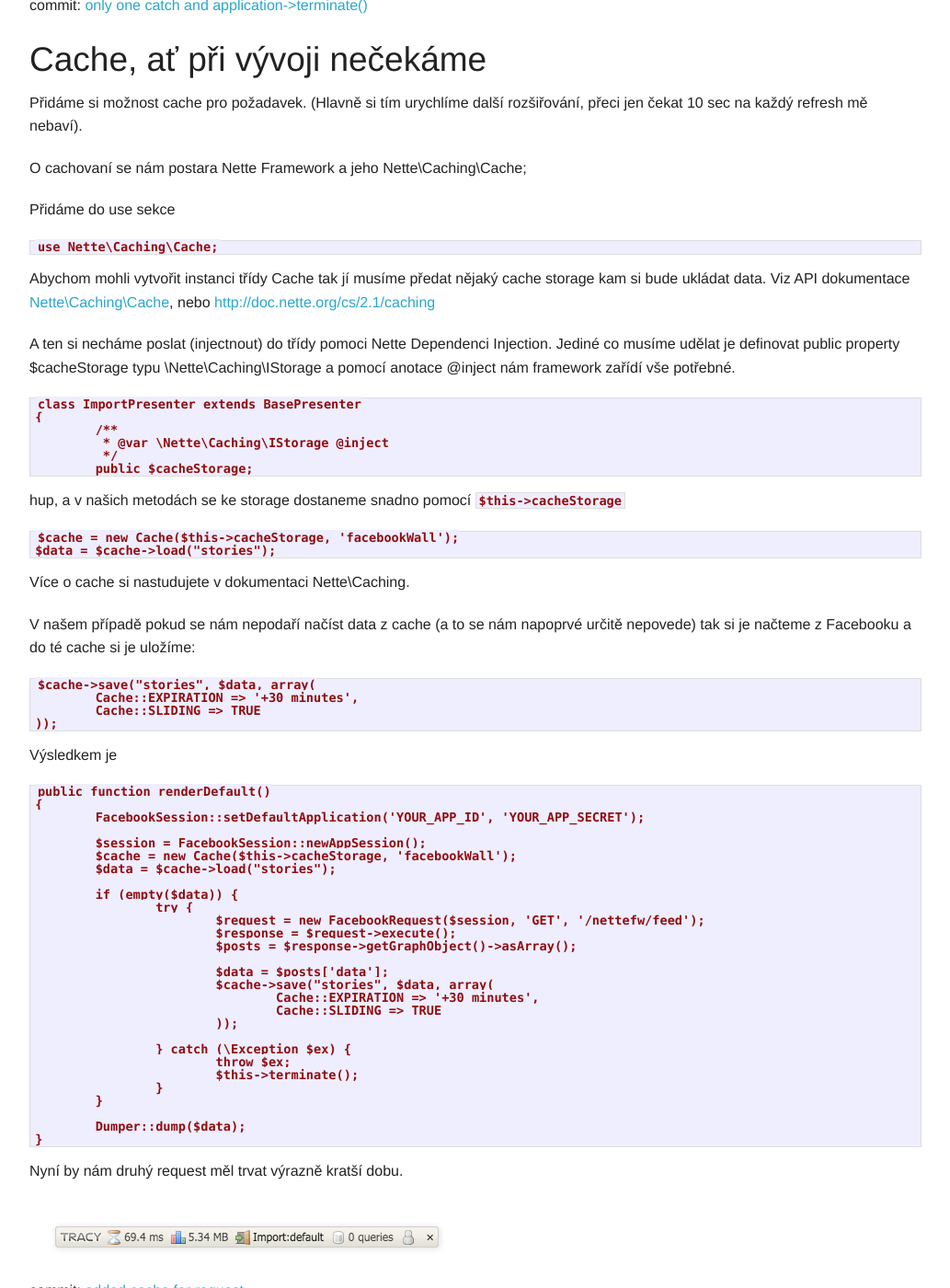
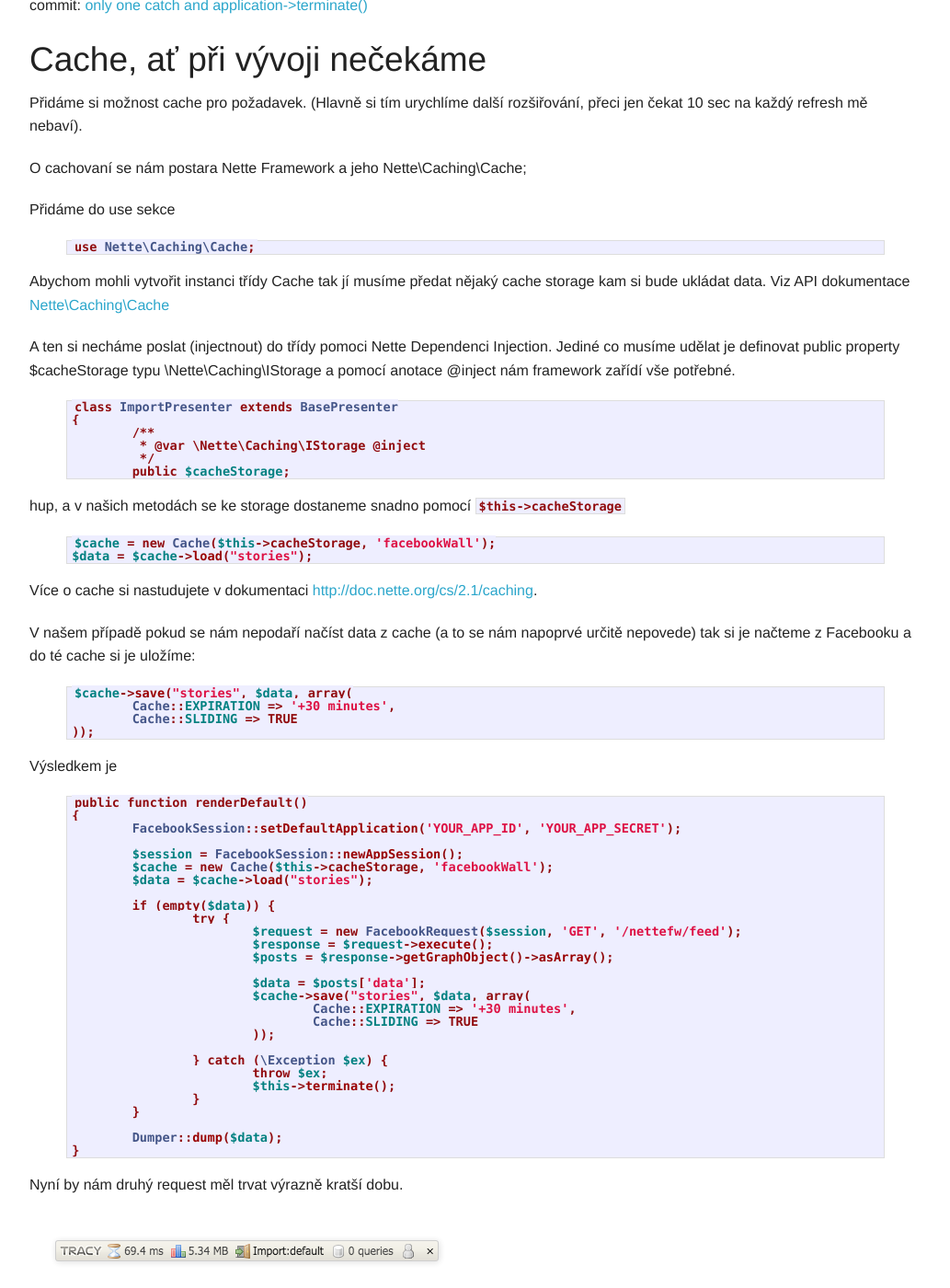
Before and after one commit to chemix/chemix.github.com, a Jekyll site: the page built from _posts/2014-06-13-nette-facebook-reader.md, in a window 1280 px wide and 1400 px high, scrolled down 3633 px. Shown: the whole window at 92% size, without its empty margins (123-1156 px from the left). Built offline with Jekyll 4.4.1, drawn with Linux system fonts in a browser that asks for light colours; Markdown is read by kramdown in place of the engine named in the settings.

Commit message:
better code syntax

````diff
--- a/_posts/2014-06-13-nette-facebook-reader.md
+++ b/_posts/2014-06-13-nette-facebook-reader.md
@@ -171,44 +171,44 @@
 
 Přidáme do use sekce
 
-```
+{% highlight php startinline %}
 use Nette\Caching\Cache;
-```
+{% endhighlight %}
 
-Abychom mohli vytvořit instanci třídy Cache tak jí musíme předat nějaký cache storage kam si bude ukládat data. Viz API dokumentace [Nette\Caching\Cache](http://api.nette.org/2.2.1/Nette.Caching.Cache.html#___construct), nebo [http://doc.nette.org/cs/2.1/caching](dokumentace Cache)
+Abychom mohli vytvořit instanci třídy Cache tak jí musíme předat nějaký cache storage kam si bude ukládat data. Viz API dokumentace [Nette\Caching\Cache](http://api.nette.org/2.2.1/Nette.Caching.Cache.html#___construct)
 
 A ten si necháme poslat (injectnout) do třídy pomoci Nette Dependenci Injection. Jediné co musíme udělat je definovat public property $cacheStorage typu \Nette\Caching\IStorage a pomocí anotace @inject nám framework zařídí vše potřebné.
 
-```
+{% highlight php startinline %}
 class ImportPresenter extends BasePresenter
 {
 	/**
 	 * @var \Nette\Caching\IStorage @inject
 	 */
 	public $cacheStorage;
-```
+{% endhighlight %}
 
 hup, a v našich metodách se ke storage dostaneme snadno pomocí `$this->cacheStorage`
 
-```
+{% highlight php startinline %}
 $cache = new Cache($this->cacheStorage, 'facebookWall');
 $data = $cache->load("stories");
-```
+{% endhighlight %}
 
-Více o cache si nastudujete v dokumentaci Nette\Caching.
+Více o cache si nastudujete v dokumentaci [http://doc.nette.org/cs/2.1/caching]( Cache).
 
 V našem případě pokud se nám nepodaří načíst data z cache (a to se nám napoprvé určitě nepovede) tak si je načteme z Facebooku a do té cache si je uložíme:
 
-```
+{% highlight php startinline %}
 $cache->save("stories", $data, array(
 	Cache::EXPIRATION => '+30 minutes',
 	Cache::SLIDING => TRUE
 ));
-```
+{% endhighlight %}
 
 Výsledkem je
 
-```
+{% highlight php startinline %}
 public function renderDefault()
 {
 	FacebookSession::setDefaultApplication('YOUR_APP_ID', 'YOUR_APP_SECRET');
@@ -237,7 +237,7 @@
 
 	Dumper::dump($data);
 }
-```
+{% endhighlight %}
 
 Nyní by nám druhý request měl trvat výrazně kratší dobu.
 
````
